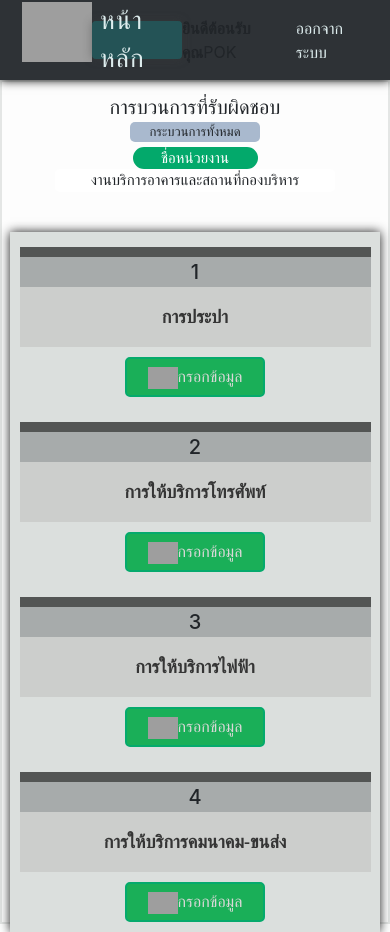
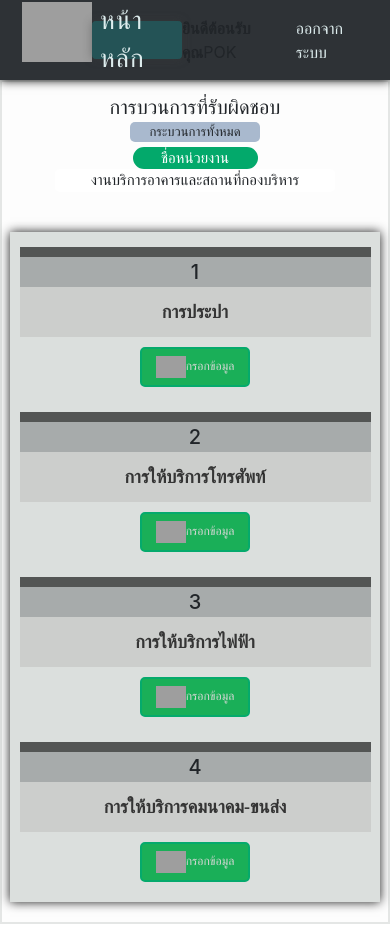
Before and after one commit to richmanz08/React, a React (Create React App) app: page / in a window 390 px wide. Built offline with nearby package versions, Linux system fonts and the light colour scheme; grey boxes are pictures that could not be loaded; the HTML template or start-up script is replaced by a standard one.

Commit message:
Add files via upload

```diff
--- a/Index.css
+++ b/Index.css
@@ -592,6 +592,40 @@ body {
     margin-right: 10px;
   }
 }
+@media (max-width: 700px) {
+  .BackHome {
+    position: absolute;
+    /* margin-left: 620px; */
+    margin-top: 30px;
+    margin-left: 80%;
+    margin-right: 20%;
+  }
+  .sizeBox {
+    margin-left: 5px;
+    margin-right: 5px;
+  }
+  .tab {
+    height: 50px;
+  }
+  .numberIndex {
+    height: 50px;
+  }
+  .buttonCom {
+    width: 250px;
+    height: 50px;
+  }
+  .keyNextpage {
+    font-size: 12px;
+    width: 110px;
+    margin: 0;
+    margin-top: 20px;
+    margin-left: 5px;
+  }
+  .Inputbox {
+    margin: 0;
+    margin-top: 15px;
+  }
+}
 @media (max-width: 480px) {
   .Grid {
     display: grid;
@@ -768,6 +802,7 @@ body {
     flex-direction: column;
     margin: 0;
     width: 90vw;
+    /* height: 50vw; */
     display: flex;
     text-align: center;
     justify-content: center;
@@ -779,7 +814,7 @@ body {
   }
   .itemQ {
     width: 80vw;
-    height: 20vh;
+    height: fit-content;
     align-items: center;
     justify-content: center;
     justify-items: center;
@@ -795,11 +830,11 @@ body {
   }
   .B1 {
     width: 100px;
-    height: 40px;
+    height: 50px;
   }
   .B2 {
     width: 100px;
-    height: 40px;
+    height: 50px;
   }
 }
 
```
